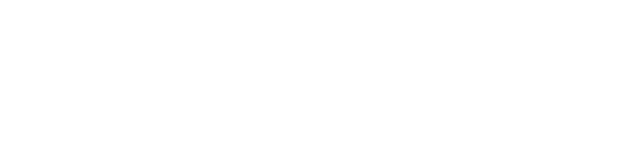
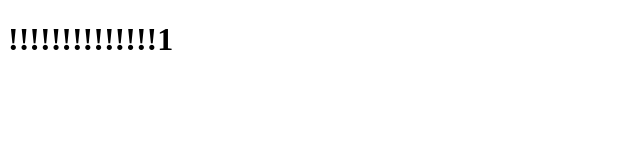
Before and after one commit to AndriyMorozov/ISMWeb, a plain HTML site: page task02/index.html in a window 1280 px wide. Shown: the whole page, without its empty margins (0-640 px from the left). Drawn offline with Linux system fonts and the light colour scheme.

Commit message:
Add new tag

```diff
--- a/task02/index.html
+++ b/task02/index.html
@@ -5,6 +5,6 @@
     <title>Title</title>
 </head>
 <body>
-
+    <h1>!!!!!!!!!!!!!!1</h1>
 </body>
 </html>
```
